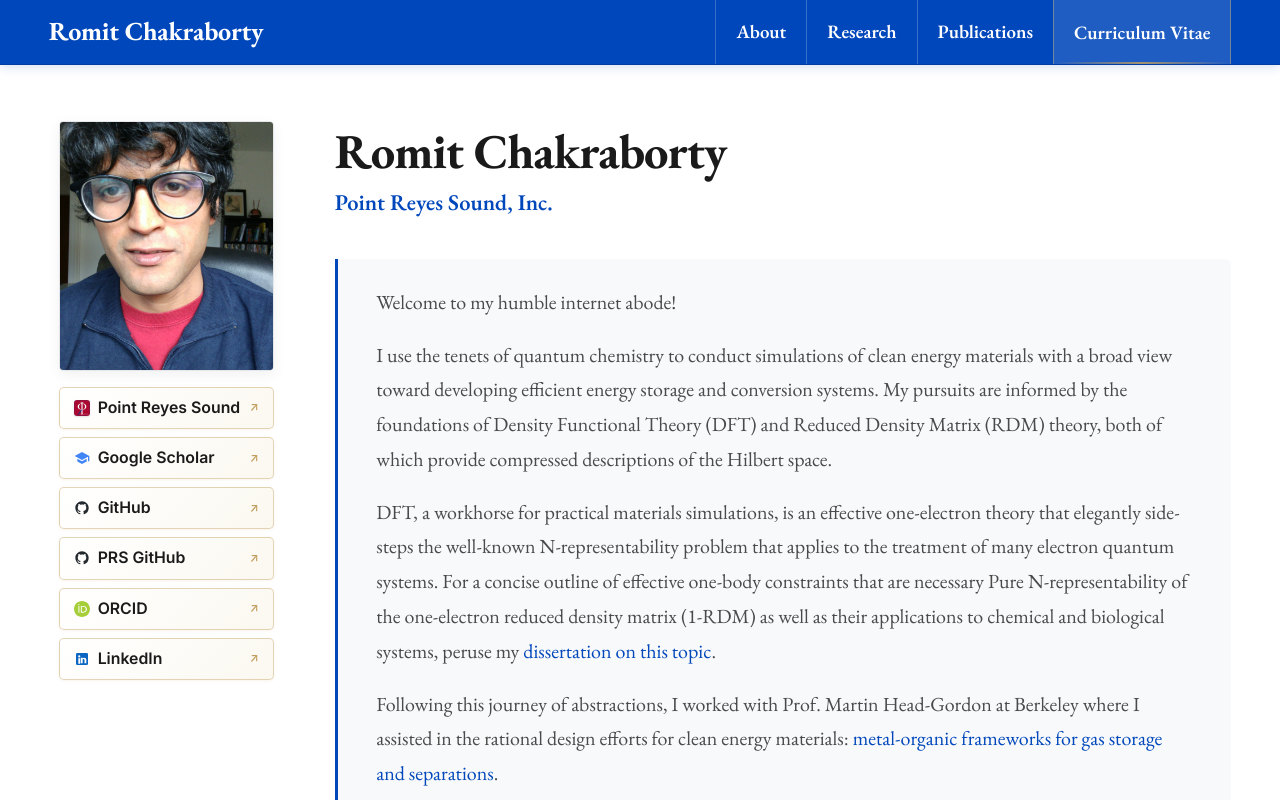
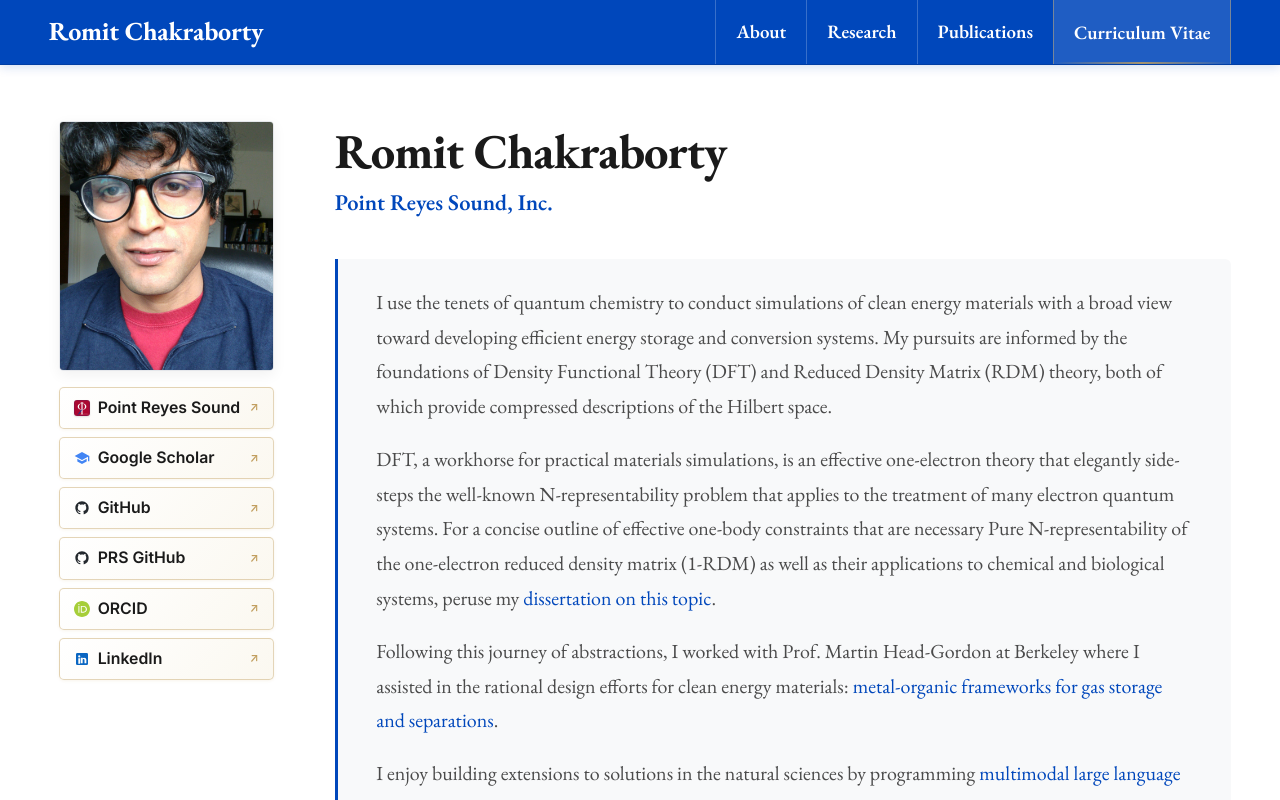
Before and after one commit to RomitChakraborty/rchakraborty.dev, a React (Vite) app: page / in a window 1280 px wide. Shown: the top 800 px of the page. Built offline with nearby package versions, Linux system fonts and the light colour scheme.

Commit message:
style(hero): remove casual 'humble internet abode' opener for institutional presentation

```diff
--- a/src/components/Hero.jsx
+++ b/src/components/Hero.jsx
@@ -74,11 +74,6 @@ export default function Hero({ onSelectPillar }) {
 
           {/* Unified About Me Container with Continuous Royal Blue Left Margin */}
           <div className="about-manuscript-container">
-            {/* Welcome Intro */}
-            <p className="hero-bio">
-              Welcome to my humble internet abode!
-            </p>
-
             {/* Scientific Foundation */}
             <p className="hero-bio">
               I use the tenets of quantum chemistry to conduct simulations of clean energy materials with a broad view toward developing efficient energy storage and conversion systems. My pursuits are informed by the foundations of Density Functional Theory (DFT) and Reduced Density Matrix (RDM) theory, both of which provide compressed descriptions of the Hilbert space.
```
